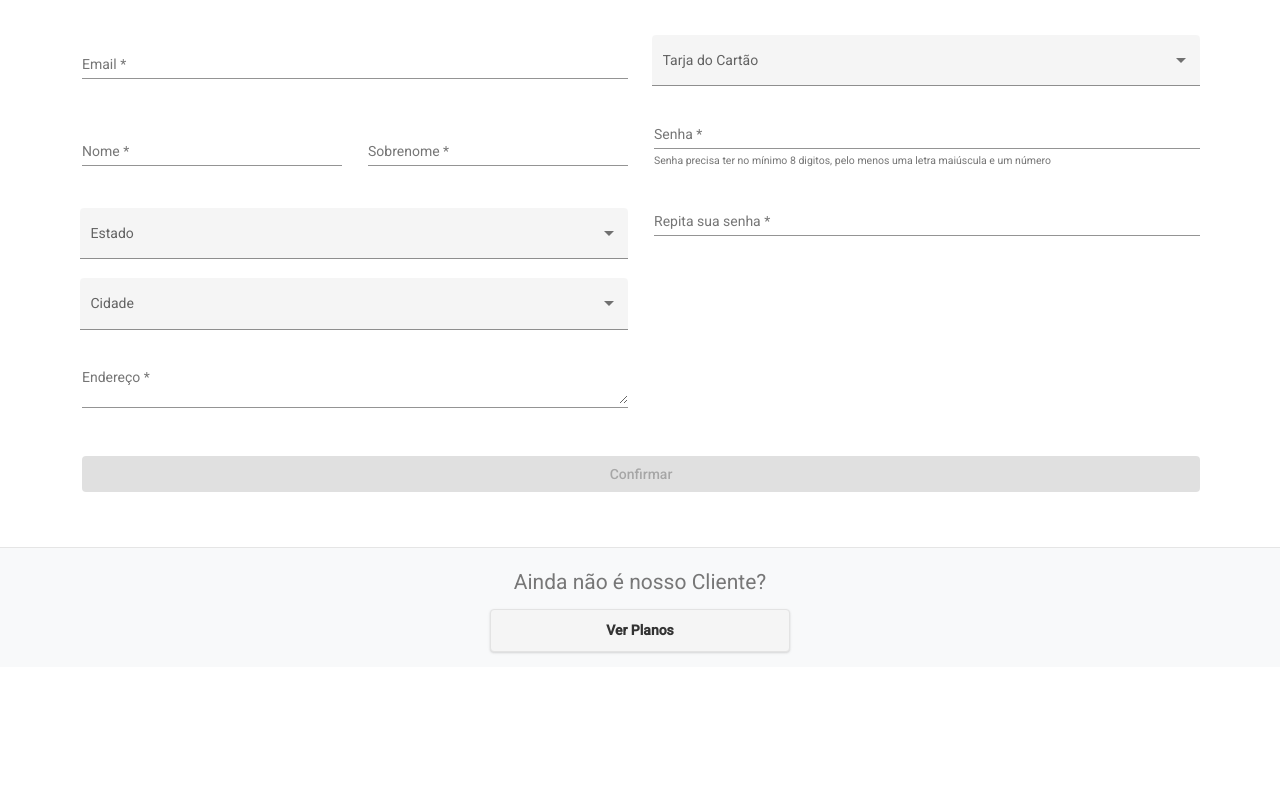
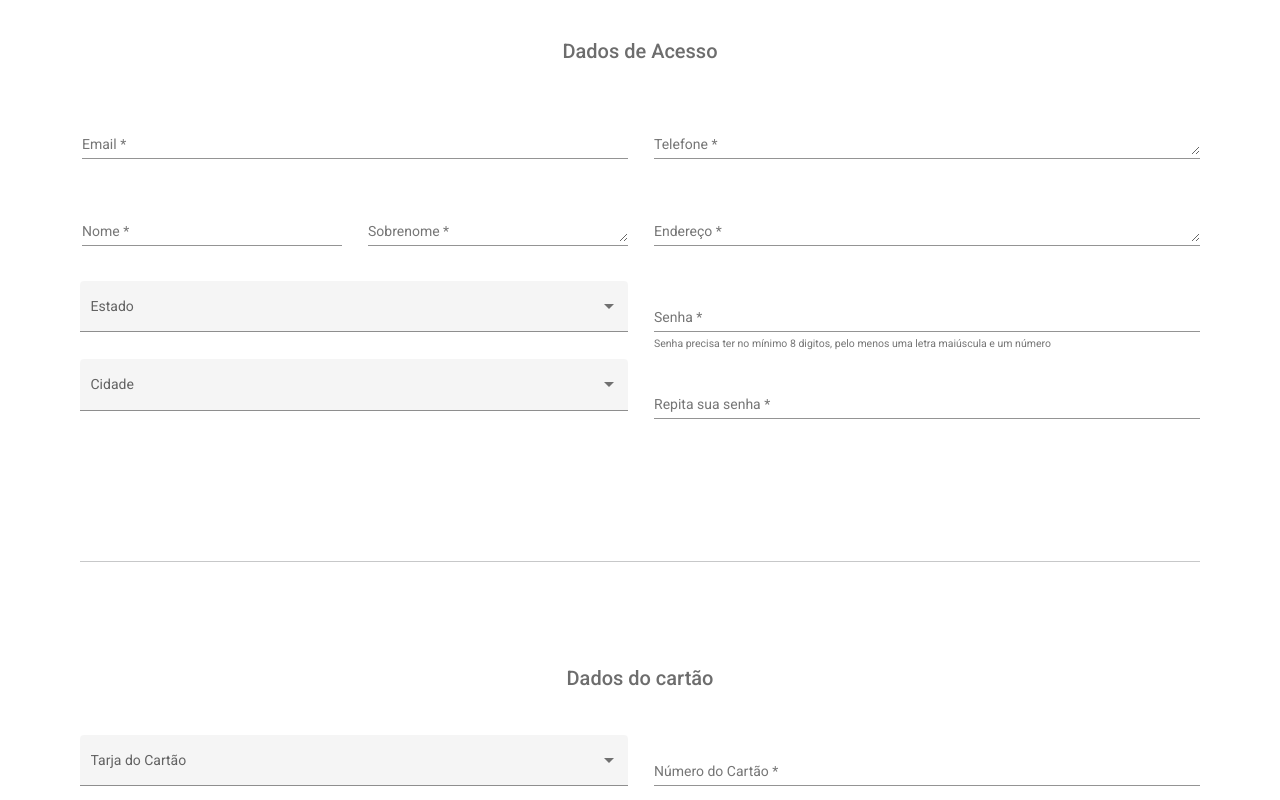
Before and after one commit to projeto-integrador-2022/qrcode-frontend, an Angular app: page /payment-methods in a window 1280 px wide. Shown: the part 340-1140 px from the top of the page. Before the commit the page ends 1007 px from the top, so only its background shows below. Built offline with nearby package versions, Linux system fonts and the light colour scheme.

Commit message:
[QRCT-001] Novos campos incluidos no formulario de metodos de pagamento, validaçoes de campos tambem fora incluidas

```diff
--- a/src/app/features/pages/payment-methods/payment-methods.component.html
+++ b/src/app/features/pages/payment-methods/payment-methods.component.html
@@ -1,7 +1,9 @@
 <div class="container">
     <p class="text-center display-4 mb-5">Plano
         <!-- choosen plan -->
-    </p>
+
+        <h2 class="text-center mt-5 mb-5">Dados de Acesso
+        </h2>
 
 
     <div class="form-layout" *ngIf="!post; else forminfo" novalidate>
@@ -31,7 +33,8 @@
 
                         <div class="col">
                             <mat-form-field class="form-element">
-                                <input matInput placeholder="Sobrenome" formControlName="surname">
+                                <textarea matInput placeholder="Sobrenome" matTextareaAutosize matAutosizeMinRows="1"
+                                matAutosizeMaxRows="5" formControlName="surname"></textarea>
                                 <mat-error *ngIf="!name.valid && name.touched">
                                     {{ titleAlert }}
                                 </mat-error>
@@ -39,40 +42,43 @@
                         </div>
                     </div>
 
-                    <mat-form-field appearance="fill" class="form">
+                    <mat-form-field appearance="fill" class="form dropdown-fixture mb-2">
                         <mat-label>Estado</mat-label>
                         <mat-select>
-                            <mat-option value="option">Option</mat-option>
+                            <mat-option value="option">Goiás</mat-option>
+                            <!-- *ngIf de array do estado -->
                         </mat-select>
 
                     </mat-form-field>
 
-                    <mat-form-field appearance="fill" class="form">
+                    <mat-form-field appearance="fill" class="form dropdown-fixture">
                         <mat-label>Cidade</mat-label>
                         <mat-select>
-                            <mat-option value="option">Option</mat-option>
+                            <mat-option value="option">Goiânia</mat-option>
+                            <!-- *ngIf de array de cidades do estado escolhido -->
                         </mat-select>
                     </mat-form-field>
 
+
+                </div>
+
+                <div class="col">
+                    <div class="col">
+                        <mat-form-field class="form-element">
+                            <textarea matInput placeholder="Telefone" matTextareaAutosize matAutosizeMinRows="1"
+                            matAutosizeMaxRows="5" formControlName="phone"></textarea>
+                            <mat-error *ngIf="!formGroup.controls['phone'].valid && formGroup.controls['phone'].touched">
+                                {{ titleAlert }}
+                            </mat-error>
+                        </mat-form-field>
+                    </div>
                     <mat-form-field class="form-element">
-                        <textarea matInput placeholder="Endereço" matTextareaAutosize matAutosizeMinRows="2"
-                            matAutosizeMaxRows="5" formControlName="surname"></textarea>
+                        <textarea matInput placeholder="Endereço" matTextareaAutosize matAutosizeMinRows="1"
+                            matAutosizeMaxRows="5" formControlName="address"></textarea>
                         <mat-error
                             *ngIf="!formGroup.controls['surname'].valid && formGroup.controls['surname'].touched">
                             Campo precisa de preenchimendo entre 5 a 10 caracteres
                         </mat-error>
-                    </mat-form-field>
-                </div>
-
-                <div class="col">
-                    <mat-form-field appearance="fill" class="form">
-                        <mat-label>Tarja do Cartão</mat-label>
-                        <mat-select>
-                            <mat-option value="option">Visa</mat-option>
-                            <mat-option value="option">MasterCard</mat-option>
-                            <mat-option value="option">Elo</mat-option>
-                            <mat-option value="option">American Express</mat-option>
-                        </mat-select>
                     </mat-form-field>
 
                     <mat-form-field class="form-element">
@@ -94,14 +100,38 @@
                             {{ getSamePassword() }}
                         </mat-error>
                     </mat-form-field>
+
+
                 </div>
             </div>
+            <hr class="my-4">
+
+            <h2 class="text-center mt-5 mb-5">Dados do cartão </h2>
+
+            <div class="row">
+                <div class="col">
+                    <mat-form-field appearance="fill" class="form dropdown-fixture">
+                        <mat-label>Tarja do Cartão</mat-label>
+                        <mat-select>
+                            <mat-option value="option">Visa</mat-option>
+                            <mat-option value="option">MasterCard</mat-option>
+                            <mat-option value="option">Elo</mat-option>
+                            <mat-option value="option">American Express</mat-option>
+                        </mat-select>
+                    </mat-form-field>
+                </div>
+                <div class="col">
+                    <mat-form-field class="form-element">
+                        <input matInput placeholder="Número do Cartão" formControlName="cardNumber">
+                        <mat-error *ngIf="!formGroup.controls['cardNumber'].valid && formGroup.controls['cardNumber'].touched">
+                            {{ getErrorCardNumber() }}
+                        </mat-error>
+                    </mat-form-field>
 
 
-
-
-
-
+                </div>
+            </div>
+            <hr class="my-4">
             <div class="form-element">
                 <button mat-raised-button color="primary" type="submit" class="button"
                     [disabled]="!formGroup.valid">Confirmar</button>
--- a/src/app/features/pages/payment-methods/payment-methods.component.scss
+++ b/src/app/features/pages/payment-methods/payment-methods.component.scss
@@ -1,4 +1,4 @@
-@import '/src/app/app.component.scss';
+@import "/src/app/app.component.scss";
 
 .form-control {
   width: 50%;
@@ -7,7 +7,6 @@
 .large-input {
   width: 350px;
 }
-
 
 .fill-remaining-space {
   /* This fills the remaining space, by using flexbox.
@@ -38,3 +37,16 @@
   min-width: none !important;
   max-width: none !important;
 }
+
+textarea {
+  height: 10px;
+}
+
+.dropdown-fixture {
+  transform: translateY(-7px);
+
+}
+
+h2 {
+  color: rgb(109, 109, 109);
+}
--- a/src/app/features/pages/payment-methods/payment-methods.component.ts
+++ b/src/app/features/pages/payment-methods/payment-methods.component.ts
@@ -23,11 +23,17 @@ export class PaymentMethodsComponent implements OnInit {
 
   createForm() {
     let emailregex: RegExp = /^(([^<>()\[\]\\.,;:\s@"]+(\.[^<>()\[\]\\.,;:\s@"]+)*)|(".+"))@((\[[0-9]{1,3}\.[0-9]{1,3}\.[0-9]{1,3}\.[0-9]{1,3}])|(([a-zA-Z\-0-9]+\.)+[a-zA-Z]{2,}))$/
+    let cardregex: RegExp = /((?!0000)\d{4}[ -]){3}(?!0000)\d{4}$/
+    let phoneregex: RegExp = /^\(?[1-9]{2}\)?\s?\d{4,5}(\-|\s)?\d{4}$/
+
     this.formGroup = this.formBuilder.group({
       'email': [null, [Validators.required, Validators.pattern(emailregex)], this.checkInUseEmail],
-      'name': [null, Validators.required],
+      'name': [null, Validators.required, Validators.minLength(5)],
+      'address': [null, Validators.required, Validators.minLength(5)],
       'password': [null, [Validators.required, this.checkPassword]],
-      'surname': [null, [Validators.required, Validators.minLength(5), Validators.maxLength(10)]],
+      'surname': [null, [Validators.required, Validators.minLength(5)]],
+      'cardNumber': [null, [Validators.required, Validators.pattern(cardregex)]],
+      'phone': [null, [Validators.required, Validators.pattern(phoneregex)]],
       'validate': ''
     });
   }
@@ -74,6 +80,21 @@ export class PaymentMethodsComponent implements OnInit {
         this.formGroup.get('email').hasError('alreadyInUse') ? 'Esse email já está sendo usado' : '';
   }
 
+  getErrorCardNumber() {
+    return this.formGroup.get('cardNumber').hasError('required') ? 'Preenchimento necessário' :
+      this.formGroup.get('cardNumber').hasError('pattern') ? 'Não é um número de cartão válido' :'';
+  }
+
+  getErrorPhoneNumber() {
+    return this.formGroup.get('phone').hasError('required') ? 'Preenchimento necessário' :
+      this.formGroup.get('phone').hasError('pattern') ? 'Não é um número de telefone válido' :'';
+  }
+
+  getAddressError() {
+    return this.formGroup.get('address').hasError('required') ? 'Preenchimento necessário' :
+      this.formGroup.get('address').hasError('minlength') ? 'Deve ter no mínimo 5 caracteres' : '';
+  }
+
   getErrorPassword() {
     return this.formGroup.get('password').hasError('required') ? 'Preenchimento necessário (no mínimo 8 digitos, pelo menos uma letra maiúscula e um número)' :
       this.formGroup.get('password').hasError('requirements') ? 'A senha precisa ter no mínimo 8 digitos, pelo menos uma letra maiúscula e um número' : '';
```
Lines whose indentation alone changed are shown as unchanged.
